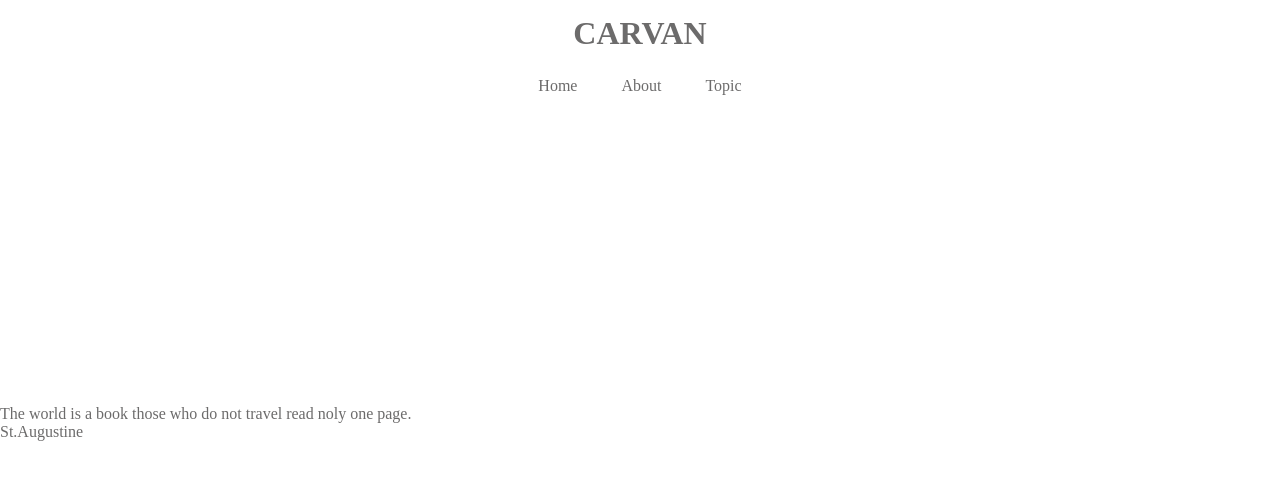
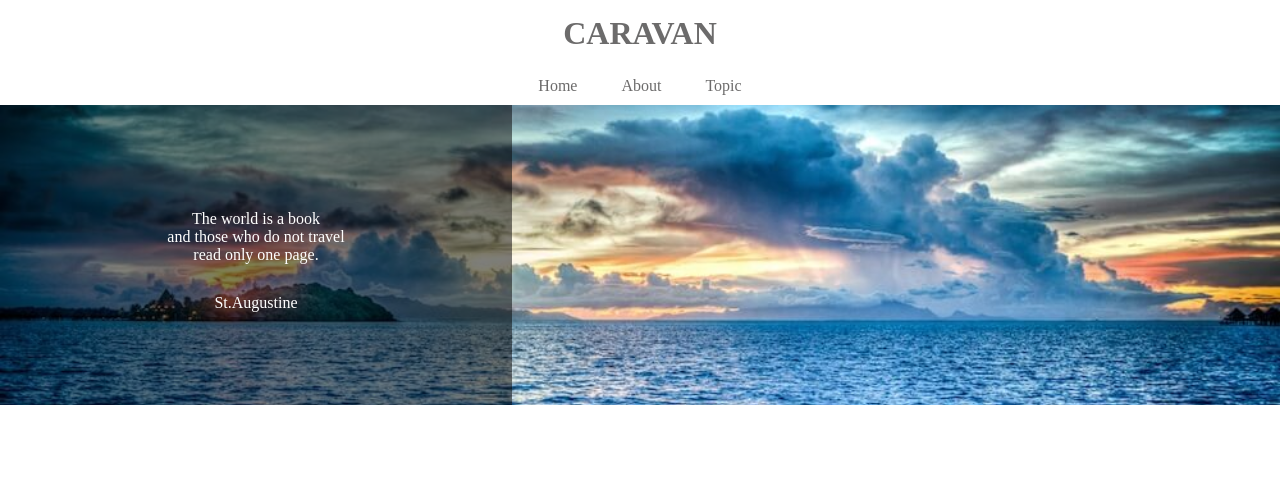
Before and after one commit to skyblue2525smile/exercises, a plain HTML site: page caravan/index.html in a window 1280 px wide. Shown: the top 480 px of the page. Drawn offline with Linux system fonts and the light colour scheme.

Commit message:
[Add]メインビジュアルを作ろう

```diff
--- a/caravan/index.html
+++ b/caravan/index.html
@@ -2,8 +2,8 @@
 <html lang="ja">
   <head>
     <meta charset="UTF-8" />
-    <!-- CSS-ファイルの読み込み-->
-    <link rel="stylesheet"href="style.css" />
+    <!-- CSSファイルの読み込み-->
+    <link rel="stylesheet" href="style.css" />
     <title>CARVAN</title>
 
   </head>
@@ -13,7 +13,7 @@
    <header>
      <h1 class="heading">
        <a href="index.html">
-       CARVAN
+          CARAVAN
        </a>
      </h1>
    </header>
@@ -31,13 +31,18 @@
 
    <!-- main-visual用のdiv -->
    <div class="main-visual">
-    <div class="main-visual-content"></div>
+    <div class="main-visual-content">
      <p class="main-visual-text">
-         The world is a book those who do not travel read noly one page.
+         The world is a book<br />
+
+         and those who do not travel<br />
+
+         read only one page.
      </p>
      <p class="main-visual-name">
          St.Augustine
      </p>
+     </div>
    </div>
 
    <!-- main用のdiv -->
--- a/caravan/style.css
+++ b/caravan/style.css
@@ -1,4 +1,4 @@
-/* ブラウザそれぞれ持っているCSSをリセットするための記述 */
+/* ブラウザがそれぞれ持っているCSSをリセットするための記述 */
 * {
   margin: 0;
   padding: 0;
@@ -17,8 +17,8 @@ header {
   text-align: center;
 }
 
-header .heading { /* headerタグ内のheadingのクラスのみ反映される */
-   font-size: 32px;
+header .heading { /* headerタグ内のheadingクラスにのみ反映される */
+  font-size: 32px;
 }
 
 .nav-list {
@@ -36,13 +36,26 @@ header .heading { /* headerタグ内のheadingのクラスのみ反映される
 .main-visual {
   width: 100%; /* 横幅いっぱい */
   height: 300px; /* 高さ300px */
-　background-image: url(img/mv.jpg);
-　background-size: cover; /* 縦横比を維持したままで背景領域を埋め尽くす */
+ background-image: url(img/mv.jpg);
+ background-size: cover; /* 縦横比を維持したまま背景領域を埋め尽くす */
+ background-position: center; /* 背景画像を中央に配置 */
 }
 
 .main-visual-content {
-  width: 350px; /* 横幅いっぱい */
+  width: 40%; /* 横幅40% */
   height:  300px; /*  親の高さに揃える */
+  background-color: rgba( 0,0, 0, 0.5); /* 背景色を半透明の黒にする */
+  text-align: center; /* 文字を中央揃えにする */
+  padding-top: 105px; /* 上側の内側余白で垂直方向の位置を調整 */
+}
+
+.main-visual-text {
+  color: #fff; /* 文字色を白に変更 */
+}
+
+.main-visual-name {
+  margin-top: 30px; /* 上側の外側の余白 */
+  color: #fff; /* 文字色を白に変更 */
 }
 
 .main {
```
